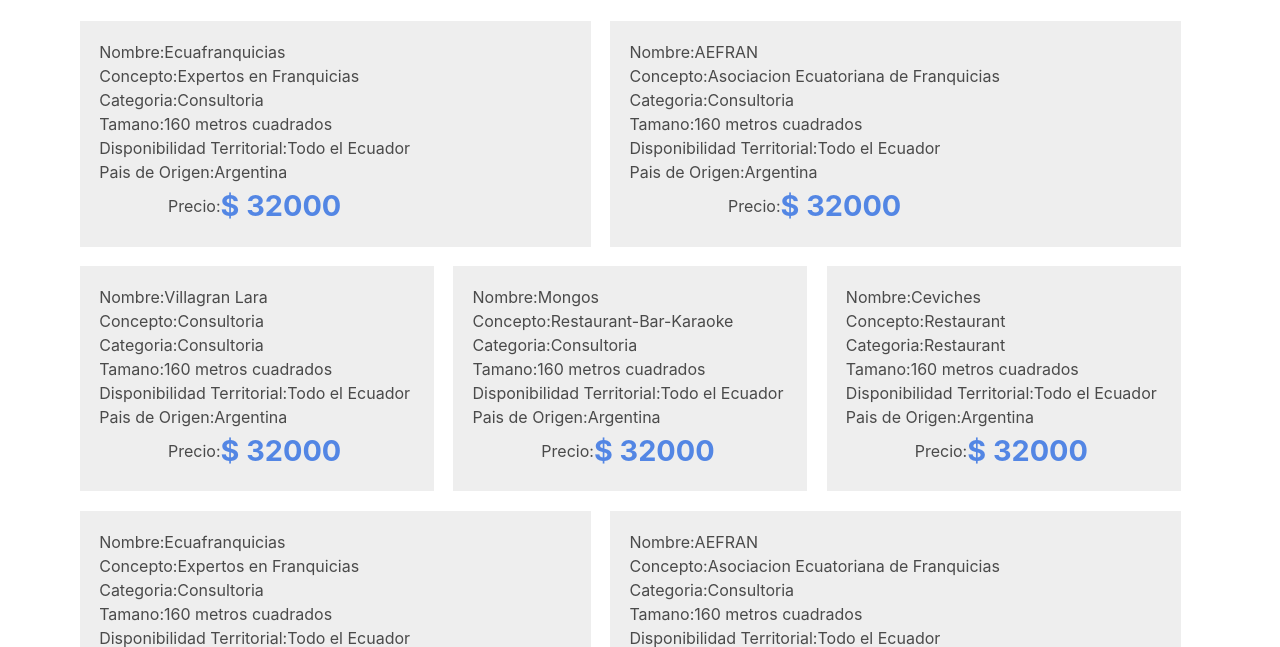
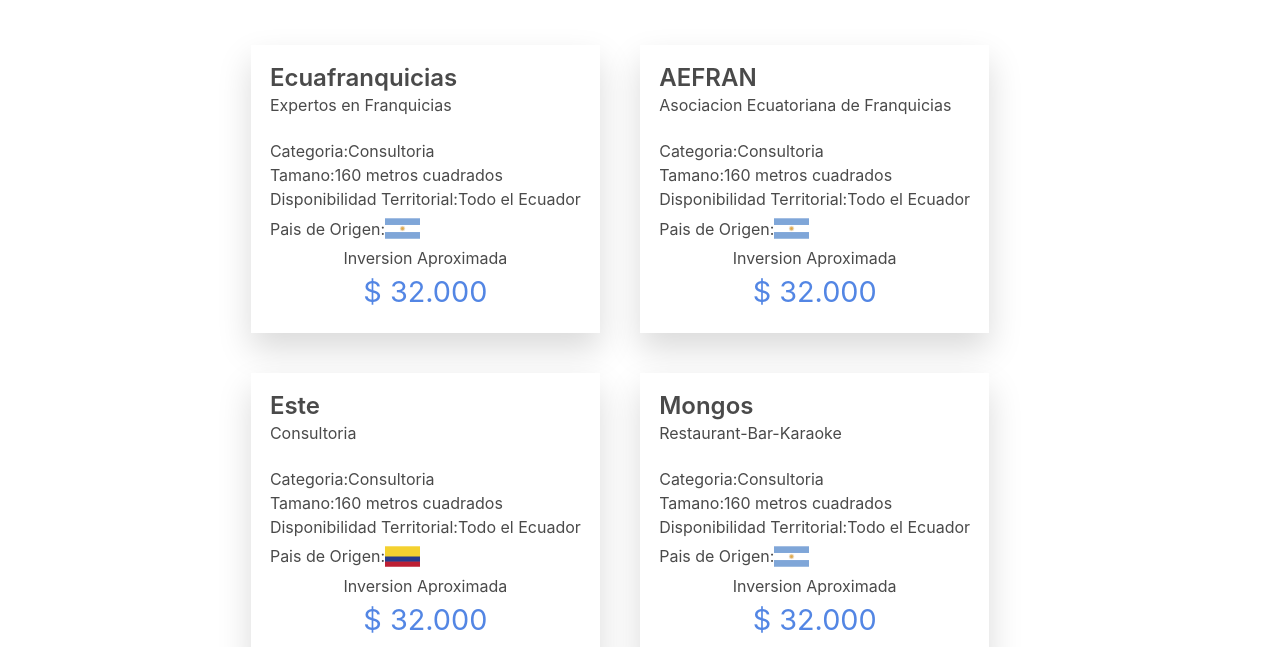
Before and after one commit to guidovini/expofranquicias, a Gatsby site: page /franquicias-disponibles in a window 1280 px wide. Shown: the part 139-786 px from the top of the page. Built offline with nearby package versions, Linux system fonts and the light colour scheme; Gatsby itself is replaced by a stand-in of ours.

Commit message:
Improve franchise component CSS. Add country flag per franchise

```diff
--- a/src/components/franchiseItem.js
+++ b/src/components/franchiseItem.js
@@ -1,6 +1,9 @@
 import React from 'react'
 
 import Image from './image'
+import Ecuador from '../assets/Ecuador.png'
+import Colombia from '../assets/Colombia.png'
+import Argentina from '../assets/Argentina.png'
 
 import franchiseItemStyles from './franchiseItem.module.scss'
 
@@ -21,24 +24,17 @@
       </div>
 
       <div className={franchiseItemStyles.data}>
-        <div className={franchiseItemStyles.field}>
-          <h4 className={franchiseItemStyles.fieldTitle}>Nombre:</h4>
-          <p>{name}</p>
-        </div>
-
-        <div className={franchiseItemStyles.field}>
-          <h4 className={franchiseItemStyles.fieldTitle}>Concepto:</h4>
-          <p>{concept}</p>
-        </div>
+        <h3 className="title is-4 has-text-grey-dark">{name}</h3>
+        <p className="subtitle is-6 has-text-grey-dark">{concept}</p>
 
         <div className={franchiseItemStyles.field}>
           <h4 className={franchiseItemStyles.fieldTitle}>Categoria:</h4>
-          <p>{category}</p>
+          <p className={franchiseItemStyles.fieldContent}>{category}</p>
         </div>
 
         <div className={franchiseItemStyles.field}>
           <h4 className={franchiseItemStyles.fieldTitle}>Tamano:</h4>
-          <p>
+          <p className={franchiseItemStyles.fieldContent}>
             {size} {sizeUnits}
           </p>
         </div>
@@ -47,19 +43,29 @@
           <h4 className={franchiseItemStyles.fieldTitle}>
             Disponibilidad Territorial:
           </h4>
-          <p>{countryAvailability}</p>
+          <p className={franchiseItemStyles.fieldContent}>
+            {countryAvailability}
+          </p>
         </div>
 
         <div className={franchiseItemStyles.field}>
           <h4 className={franchiseItemStyles.fieldTitle}>Pais de Origen:</h4>
-          <p>{countryOrigin}</p>
+
+          <img
+            className={franchiseItemStyles.flag}
+            src={require(`../assets/${countryOrigin}.png`)}
+            alt={`${countryOrigin} flag`}
+            title={countryOrigin}
+          />
         </div>
 
         <div
           className={franchiseItemStyles.field}
-          style={{ justifyContent: 'center' }}
+          style={{ justifyContent: 'center', flexDirection: 'column' }}
         >
-          <h4 className={franchiseItemStyles.fieldTitle}>Precio:</h4>
+          <h4 className={franchiseItemStyles.priceTitle}>
+            Inversion Aproximada
+          </h4>
           <p className={franchiseItemStyles.price}>
             <span>$ </span>
             {investment}
@@ -70,4 +76,8 @@
   )
 }
 
+// <p className={franchiseItemStyles.fieldContent}>
+// {countryOrigin} &nbsp;
+// </p>
+
 export default Franchise
--- a/src/components/franchiseItem.module.scss
+++ b/src/components/franchiseItem.module.scss
@@ -1,13 +1,22 @@
-@import "../styles/variables";
+@import '../styles/variables';
 
 .container {
-  margin-bottom: 1.2rem;
-  margin-right: 1.2rem;
+  margin-bottom: 2.5rem;
+  margin-right: 2.5rem;
   padding: 1.2rem;
-  background-color: #eee;
+  background-color: white;
   display: flex;
   flex-direction: row;
-  flex-grow: 1;
+  // flex-grow: 1;
+
+  box-shadow: 0 1rem 2rem rgba(#000, 0.15);
+  transition: all 0.2s;
+
+  &:hover {
+    transform: translateY(-2px);
+    box-shadow: 0 10px 20px rgba(0, 0, 0, 0.2);
+    // cursor: pointer;
+  }
 }
 
 .image {
@@ -27,12 +36,27 @@
 }
 
 .field-title {
-  font-weight: 700;
   margin-right: 0.6rem;
+  opacity: 0.5;
+}
+
+.field-content {
+}
+
+.flag {
+  width: 35px;
+}
+
+.price-title {
+  text-transform: uppercase;
+  font-weight: 400;
+  font-size: 0.8rem;
+  letter-spacing: 0.15rem;
+  margin-top: 1.5rem;
 }
 
 .price {
   font-size: 1.8rem;
   color: $primary-color;
-  font-weight: 700;
+  // font-weight: 700;
 }
--- a/src/components/franchiseList.module.scss
+++ b/src/components/franchiseList.module.scss
@@ -1,5 +1,9 @@
 .column {
+  width: 80vw;
+  margin: 0 auto;
+  margin-top: 3rem;
+
   display: flex;
-  // flex-grow: 0;
   flex-wrap: wrap;
+  justify-content: center;
 }
--- a/src/components/header.js
+++ b/src/components/header.js
@@ -57,8 +57,8 @@
         </div>
 
         <Link to="/franquicias-disponibles" className="navbar-item is-size-6">
-          <span class="icon">
-            <i class="fas fa-briefcase"></i>
+          <span className="icon">
+            <i className="fas fa-briefcase"></i>
           </span>
           <span>&nbsp;</span>
           <p>Franquicias Disponibles</p>
--- a/src/data/franchiseList.js
+++ b/src/data/franchiseList.js
@@ -5,7 +5,7 @@
     category: 'Consultoria',
     size: 160,
     sizeUnits: 'metros cuadrados',
-    investment: 32000,
+    investment: '32.000',
     countryAvailability: 'Todo el Ecuador',
     countryOrigin: 'Argentina',
     description: 'Esta es la descripcion de Ecuafranquicias',
@@ -16,20 +16,20 @@
     category: 'Consultoria',
     size: 160,
     sizeUnits: 'metros cuadrados',
-    investment: 32000,
+    investment: '32.000',
     countryAvailability: 'Todo el Ecuador',
     countryOrigin: 'Argentina',
     description: 'Esta es la descripcion de Ecuafranquicias',
   },
   {
-    name: 'Villagran Lara',
+    name: 'Este',
     concept: 'Consultoria',
     category: 'Consultoria',
     size: 160,
     sizeUnits: 'metros cuadrados',
-    investment: 32000,
+    investment: '32.000',
     countryAvailability: 'Todo el Ecuador',
-    countryOrigin: 'Argentina',
+    countryOrigin: 'Colombia',
     description: 'Esta es la descripcion de Ecuafranquicias',
   },
   {
@@ -38,7 +38,7 @@
     category: 'Consultoria',
     size: 160,
     sizeUnits: 'metros cuadrados',
-    investment: 32000,
+    investment: '32.000',
     countryAvailability: 'Todo el Ecuador',
     countryOrigin: 'Argentina',
     description: 'Esta es la descripcion de Ecuafranquicias',
@@ -49,31 +49,31 @@
     category: 'Restaurant',
     size: 160,
     sizeUnits: 'metros cuadrados',
-    investment: 32000,
+    investment: '32.000',
     countryAvailability: 'Todo el Ecuador',
-    countryOrigin: 'Argentina',
+    countryOrigin: 'Colombia',
     description: 'Esta es la descripcion de Ecuafranquicias',
   },
   {
-    name: 'Ecuafranquicias',
+    name: 'Ecuafranquicias 1',
     concept: 'Expertos en Franquicias',
     category: 'Consultoria',
     size: 160,
     sizeUnits: 'metros cuadrados',
-    investment: 32000,
+    investment: '32.000',
     countryAvailability: 'Todo el Ecuador',
-    countryOrigin: 'Argentina',
+    countryOrigin: 'Ecuador',
     description: 'Esta es la descripcion de Ecuafranquicias',
   },
   {
-    name: 'AEFRAN',
+    name: 'AEFRAN 1',
     concept: 'Asociacion Ecuatoriana de Franquicias',
     category: 'Consultoria',
     size: 160,
     sizeUnits: 'metros cuadrados',
-    investment: 32000,
+    investment: '32.000',
     countryAvailability: 'Todo el Ecuador',
-    countryOrigin: 'Argentina',
+    countryOrigin: 'Ecuador',
     description: 'Esta es la descripcion de Ecuafranquicias',
   },
 ]
--- a/src/styles/variables.scss
+++ b/src/styles/variables.scss
@@ -6,3 +6,8 @@
 $dark: #2c3d55;
 $light: #fbf1ea;
 $lightter: #e8e8e8;
+
+$text-darkest: #333;
+$text-dark: #555;
+$text-light: #999;
+$text-lighter: #bbb;
```
Also changed, not shown: src/assets/Argentina.png (added), src/assets/Colombia.png (added), src/assets/Ecuador.png (added).
